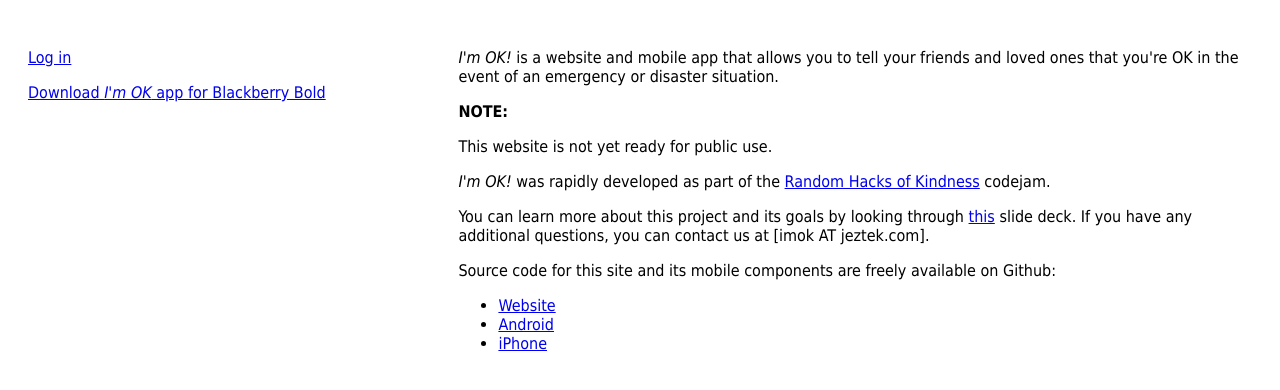
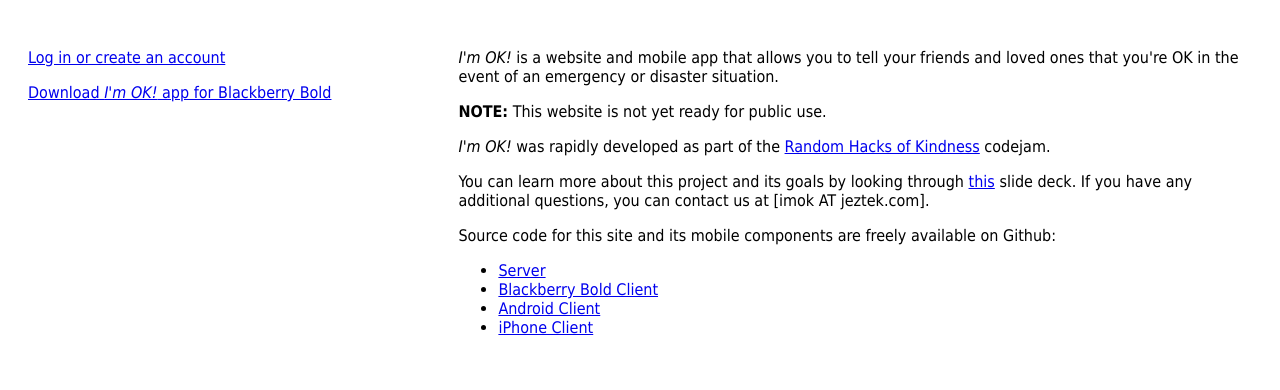
Before and after one commit to jeztek/imok_appengine, a Python web app: template templates/intro.html in a window 1280 px wide. Shown: the part 134-524 px from the top of the page. Run offline with Jinja, Linux system fonts and the light colour scheme; the template is opened without the code that fills it, so the values that code supplies are empty.

Commit message:
fixed links on intro page

```diff
--- a/app.yaml
+++ b/app.yaml
@@ -1,4 +1,4 @@
-application: imokapp
+application: treysok
 version: 1
 runtime: python
 api_version: 1
--- a/templates/intro.html
+++ b/templates/intro.html
@@ -6,9 +6,9 @@
 <tr>
 
 <td valign="top" style="padding-top:15px; width: 35%;">
-  <p><a href="/home">Log in</a></p>
+  <p><a href="/home">Log in or create an account</a></p>
 
-  <p><a href="/downloadBlackberry">Download <i>I'm OK</i> app for Blackberry Bold</a>
+  <p><a href="/downloadBlackberry">Download <i>I'm OK!</i> app for Blackberry Bold</a>
 </td>
 
 <td valign="top" style="padding-top:15px">
@@ -17,9 +17,7 @@
 friends and loved ones that you're OK in the event of an emergency
 or disaster situation.</p>
 
-<strong>NOTE:</strong>
-
-<p>This website is not yet ready for public use.</p>
+<p><strong>NOTE:</strong> This website is not yet ready for public use.</p>
 
 <p><i>I'm OK!</i> was rapidly developed as part of the
 <a href="http://www.rhok.org">Random Hacks of Kindness</a> codejam.</p>
@@ -32,9 +30,10 @@ additional questions, you can contact us at [imok AT jeztek.com].</p>
 available on Github:</p>
 
 <ul>
-  <li><a href="http://www.github.com/jeztek/imok">Website</a></li>
-  <li><a href="http://www.github.com/jeztek/imok_android">Android</a></li>
-  <li><a href="http://www.github.com/jeztek/imok_iphone">iPhone</li>
+  <li><a href="http://www.github.com/jeztek/imok_appengine">Server</a></li>
+  <li><a href="http://github.com/jeztek/imok_blackberry">Blackberry Bold Client</a></li>
+  <li><a href="http://www.github.com/jeztek/imok_android">Android Client</a></li>
+  <li><a href="http://www.github.com/jeztek/imok_iphone">iPhone Client</li>
 </ul>
 
 </td>
```
